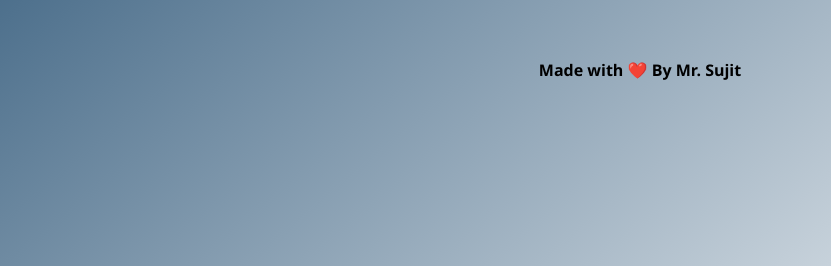
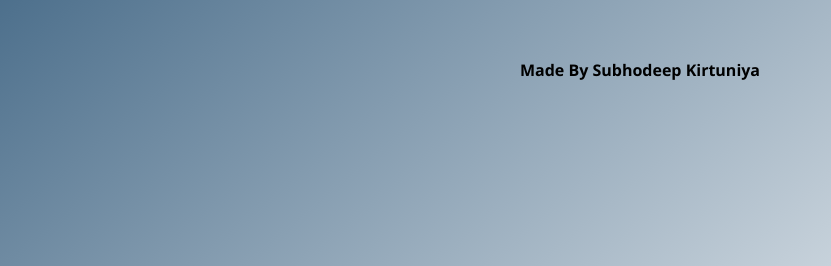
Before and after one commit to Subho-Deep15/CodeAlpha_Agecalculator, a plain HTML site: page index.html in a window 1280 px wide. Shown: the part 467-733 px from the top of the page, 0-831 px from the left. Drawn offline with Linux system fonts and the light colour scheme.

Commit message:
Update index.html

```diff
--- a/index.html
+++ b/index.html
@@ -18,7 +18,7 @@
             <p id="result"></p>
         </div>
         <video src="96208-carbon-calculator.mp4" autoplay loop class="video"></video>
-        <footer><center>Made with ❤️ By Mr. Sujit</center></footer>
+        <footer><center>Made By Subhodeep Kirtuniya</center></footer>
     </div>
     <script>
         let userInput = document.getElementById("date");
```
